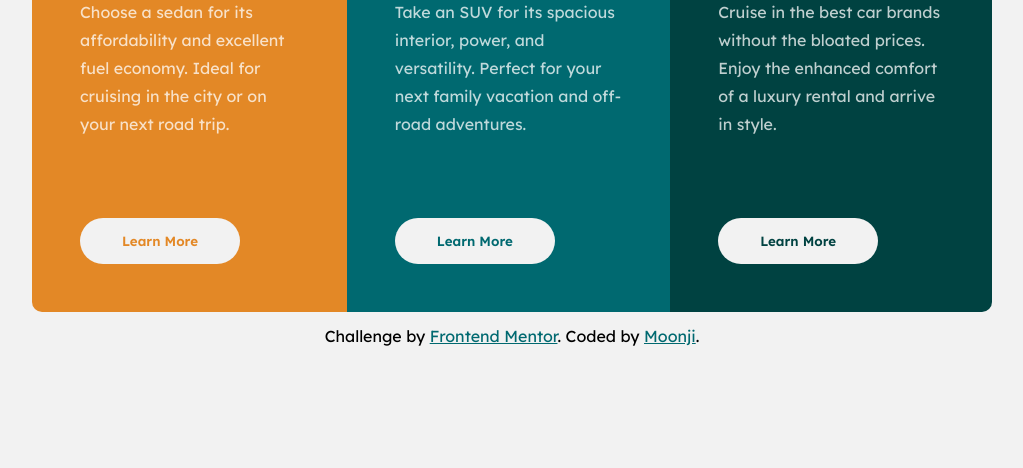
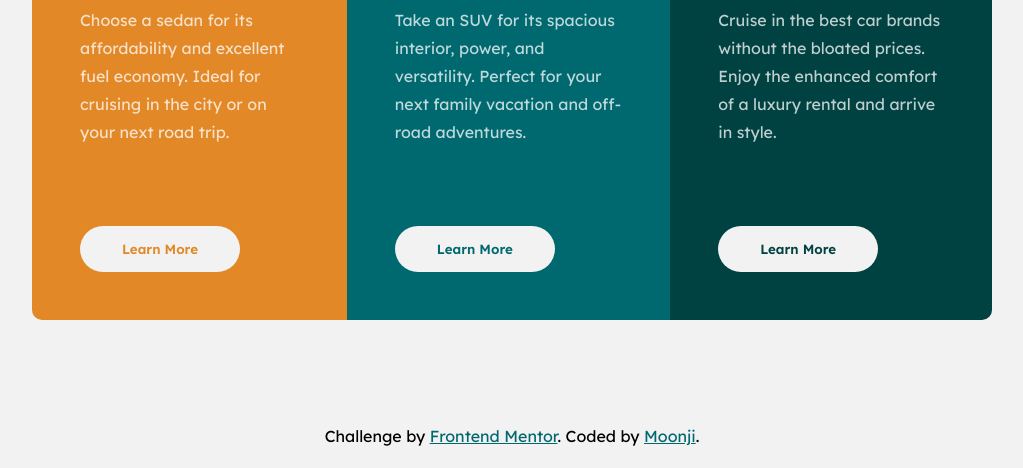
Before and after one commit to moonji-spoonji/Three-Column-Preview-Card-Component, a plain HTML site: page index.html in a window 1280 px wide. Shown: the part 332-800 px from the top of the page, without its empty margins (128-1151 px from the left). Drawn offline with Linux system fonts and the light colour scheme.

Commit message:
Update styles.css

```diff
--- a/styles.css
+++ b/styles.css
@@ -114,8 +114,8 @@ button:hover {
 }
 
 .attribution {
-    position: relative;
-    bottom: -1rem;
+    position: absolute;
+    bottom: 1.5rem;
     font-size: 1rem;
     text-align: center;
 }
```
